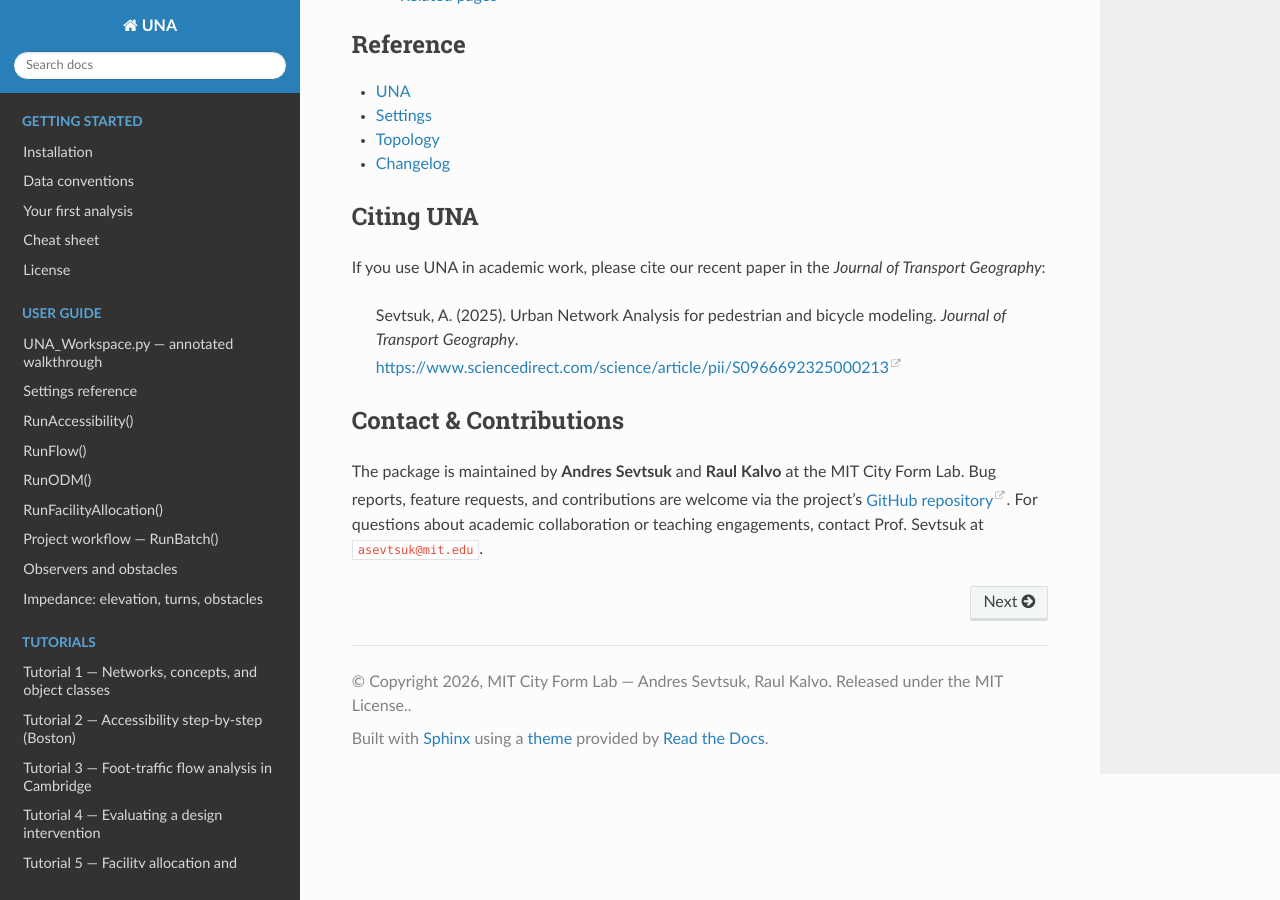
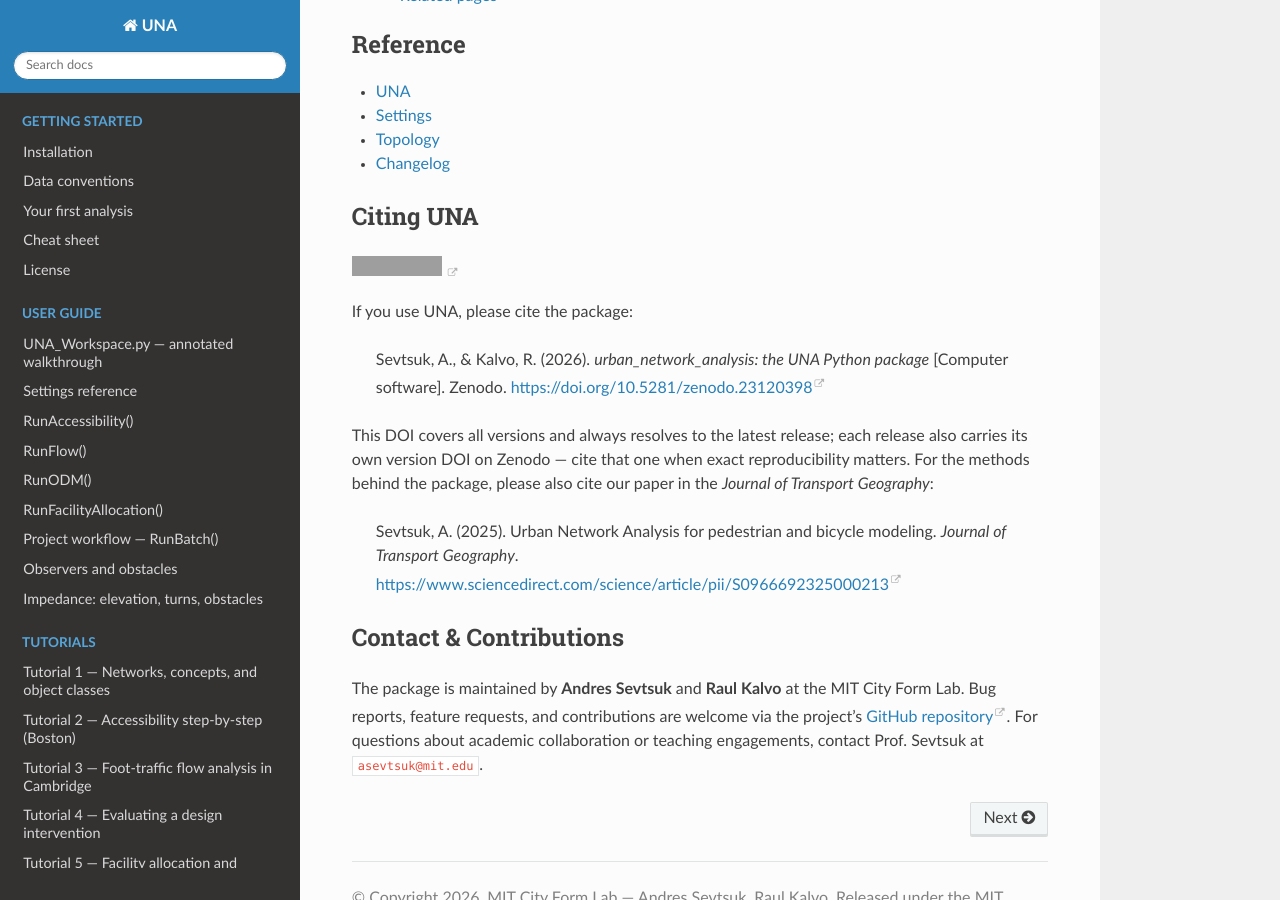
Before and after one commit to City-Form-Lab/urban_network_analysis, a Sphinx documentation site: the page built from docs/index.rst, in a window 1280 px wide and 900 px high, scrolled down 8700 px. Built offline with Sphinx 7.4.7 and the Read the Docs theme 3.1.0, drawn with Linux system fonts in a browser that asks for light colours; grey boxes are pictures that could not be loaded.

Commit message:
Zenodo DOI: badge + software citation as primary reference (README, docs landing); add CITATION.cff

```diff
--- a/docs/index.rst
+++ b/docs/index.rst
@@ -90,8 +90,21 @@
 Citing UNA
 ----------
 
-If you use UNA in academic work, please cite our recent paper in the
-*Journal of Transport Geography*:
+.. image:: https://zenodo.org/badge/DOI/10.5281/zenodo.23120398.svg
+   :target: https://doi.org/10.5281/zenodo.23120398
+   :alt: DOI
+
+If you use UNA, please cite the package:
+
+    Sevtsuk, A., & Kalvo, R. (2026). *urban_network_analysis: the UNA
+    Python package* [Computer software]. Zenodo.
+    https://doi.org/10.5281/zenodo.23120398
+
+This DOI covers all versions and always resolves to the latest
+release; each release also carries its own version DOI on Zenodo —
+cite that one when exact reproducibility matters. For the methods
+behind the package, please also cite our paper in the *Journal of
+Transport Geography*:
 
     Sevtsuk, A. (2025). Urban Network Analysis for pedestrian and bicycle
     modeling. *Journal of Transport Geography*.
```
Also changed, not shown: README.md (+11 -1 lines), 1 other file.
